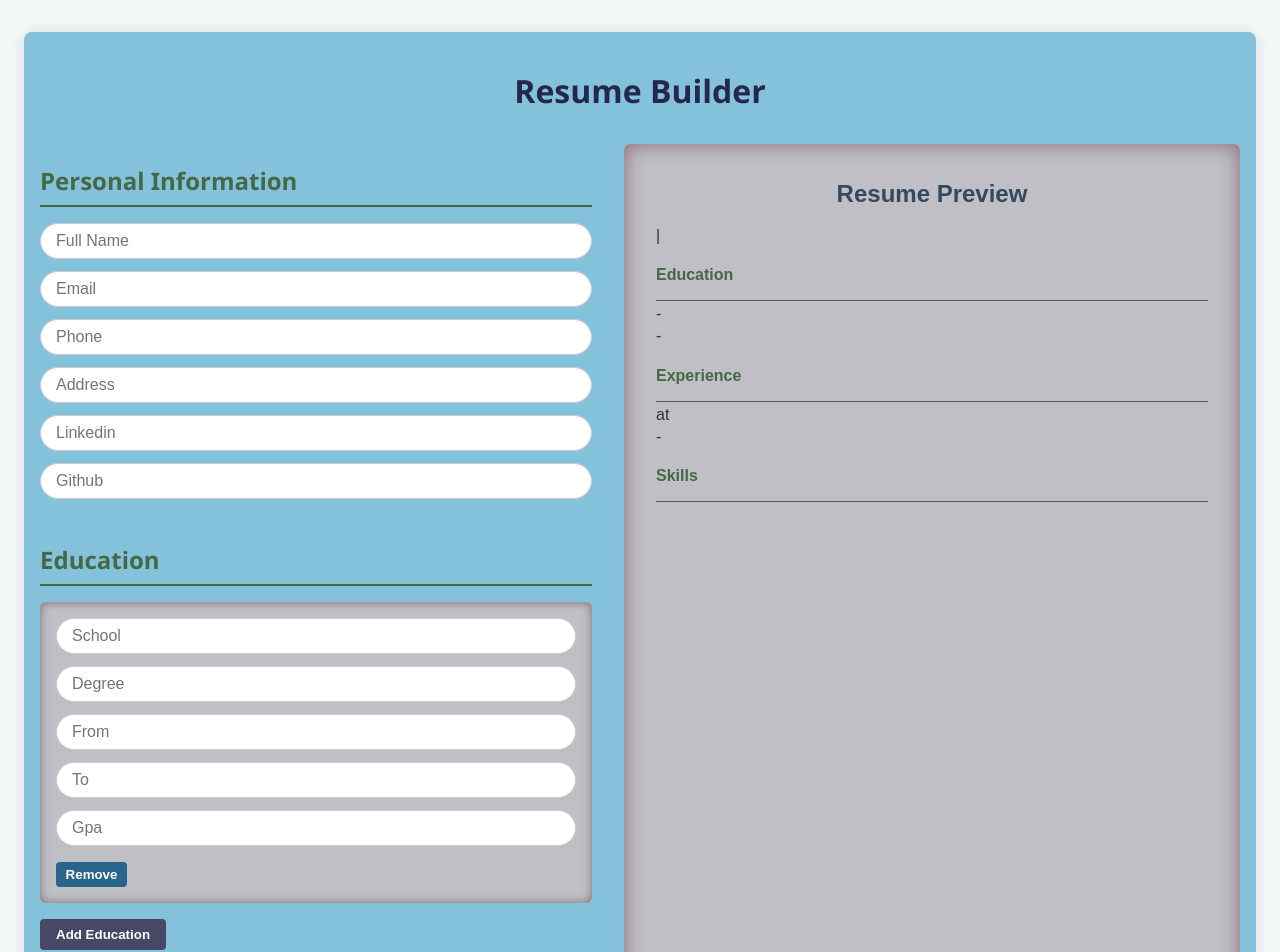
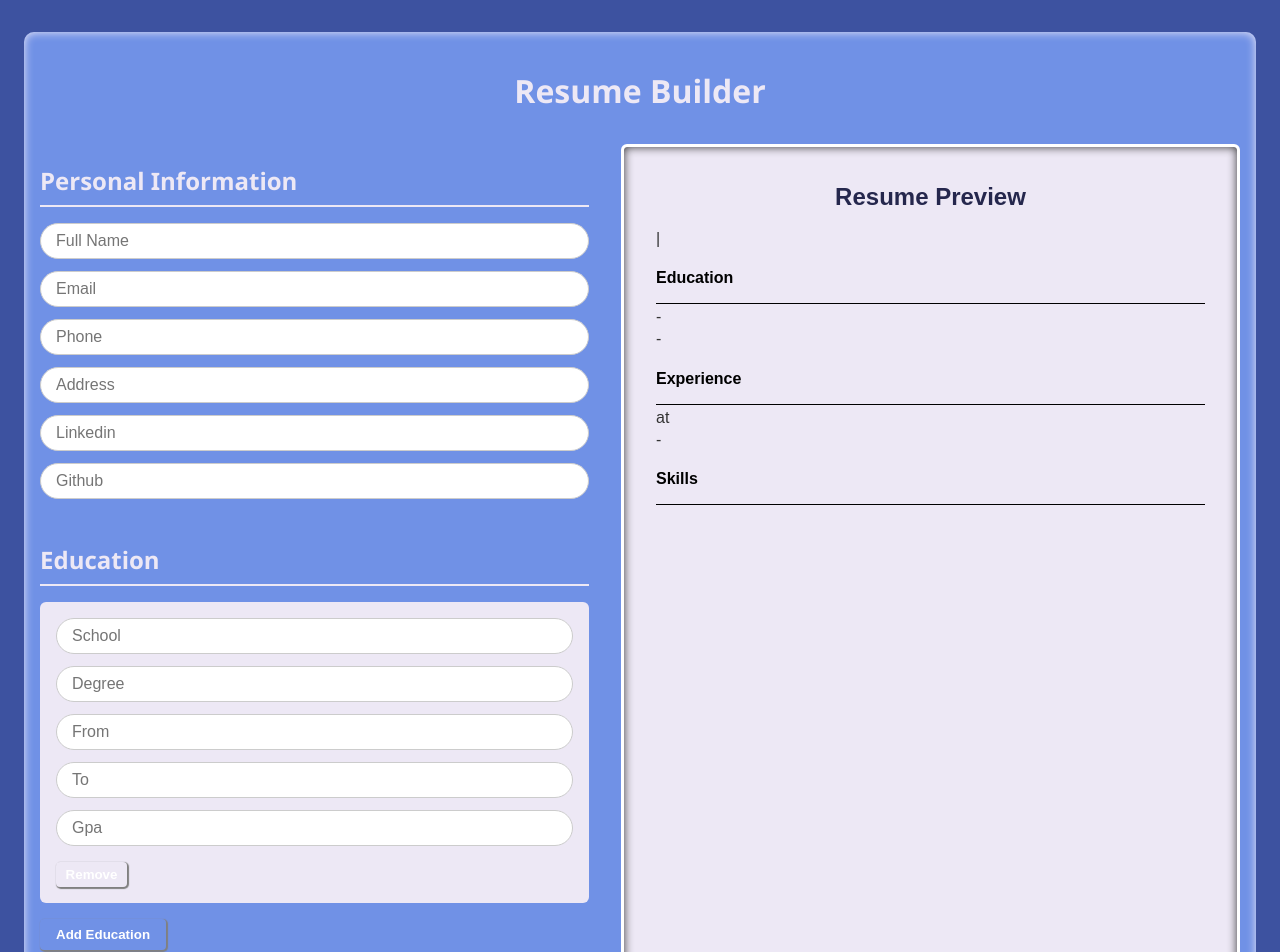
Before and after one commit to khiladi01/Resume-Builder, a React (Create React App) app: page / in a window 1280 px wide. Shown: the top 952 px of the page. Built offline with nearby package versions, Linux system fonts and the light colour scheme.

Commit message:
Modifying Layout Or Text

```diff
--- a/src/App.css
+++ b/src/App.css
@@ -10,14 +10,14 @@ body {
   max-width: 1200px;
   margin: 2rem auto;
   padding: 1rem;
-  background: #84c2dc;
-  box-shadow: 0 0 15px rgba(0,0,0,0.1);
-  border-radius: 8px;
+  background: #7091E6;
+  box-shadow: inset 0 0 10px #EDE8F5;
+  border-radius: 10px;
 }
 
 h1 {
   text-align: center;
-  color: #25274D;
+  color: #EDE8F5;
   margin-bottom: 2rem;
 }
 
@@ -37,10 +37,10 @@ section {
 }
 
 section h2 {
-  border-bottom: 2px solid #466846;
+  border-bottom: 2px solid #EDE8F5;
   padding-bottom: 0.5rem;
   margin-bottom: 1rem;
-  color: #466846;
+  color: #EDE8F5;
 }
 
 input[type="text"],
@@ -68,22 +68,26 @@ textarea:focus {
 }
 
 button.add-btn {
-  background-color: #464866;
+  /* background-color: #464866; */
+  background-color: transparent;
   color: white;
   border: none;
   padding: 0.5rem 1rem;
   border-radius: 4px;
   cursor: pointer;
   font-weight: bold;
+  box-shadow: 1px 1px 1px 1px gray;
   transition: background-color 0.3s ease;
 }
 
 button.add-btn:hover {
-  background-color: #3e4169;
+  /* background-color: #3e4169; */
+  background-color: greenyellow;
 }
 
 button.remove-btn {
-  background-color: #29648A;
+  /* background-color: #29648A; */
+  background-color: transparent;
   color: white;
   border: none;
   padding: 0.3rem 0.6rem;
@@ -91,44 +95,49 @@ button.remove-btn {
   cursor: pointer;
   font-weight: bold;
   margin-top: 0.25rem;
+  box-shadow: 1px 1px 1px 1px gray;
   transition: background-color 0.3s ease;
 }
 
 button.remove-btn:hover {
-  background-color: #1c5377;
+  /* background-color: #1c5377; */
+  background-color: red;
 }
 
 .education-item, .experience-item{
-  background: #bfbfc5;
+  background: #EDE8F5;
   padding: 1rem;
   border-radius: 6px;
-  box-shadow: inset 0 0 10px rgb(133, 105, 110);
+  /* box-shadow: 0 0 10px #fff; */
   margin-bottom: 1rem;
 }
 
 .preview {
-  background: #bfbfc5;
+  background: #EDE8F5;
   padding: 1rem 2rem;
   border-radius: 6px;
-  box-shadow: inset 0 0 20px rgb(133, 105, 110);
+  border: 3px solid #fff;
+  position: relative;
   font-family: Arial, Helvetica, sans-serif;
+  overflow: hidden;
+  box-shadow: inset 0 0 10px;
 }
 
 .preview h2 {
   text-align: center;
-  color: #34495e;
+  color: #25274D;
   margin-bottom: 1rem;
 }
 
 .resume h3 {
   margin-top: 0;
-  color: #25274D;
+  color: black;
 }
 
 .resume h4 {
   margin-bottom: 0.25rem;
-  color: #466846;
-  border-bottom: 1px solid #466846;
+  color: black;
+  border-bottom: 1px solid black;
   padding-bottom: 1rem;
 }
 
--- a/src/App.js
+++ b/src/App.js
@@ -2,6 +2,10 @@ import React, { useState, useRef } from 'react';
 import { Link } from 'react-router-dom';
 import { jsPDF } from 'jspdf';
 import './App.css';
+import './AppAnimation.css';
+import './AppAnimationLeftRight.css';
+import './AppAnimationStar.css';
+import './AppAnimationBlinkRedBlast.css';
 
 function App() {
   const [personal, setPersonal] = useState({
@@ -83,11 +87,11 @@ function App() {
 
   return (
     <div className="container">
-      <h1>Resume Builder</h1>
+      <h1 className="blast-animation">Resume Builder</h1>
       <div className="builder-preview">
         <div className="builder">
           <section>
-            <h2>Personal Information</h2>
+            <h2 className="blast-left-right-animation">Personal Information</h2>
             <input
               type="text"
               name="fullName"
@@ -133,7 +137,7 @@ function App() {
           </section>
 
           <section>
-            <h2>Education</h2>
+            <h2 className="blast-left-right-animation">Education</h2>
             {education.map((edu) => (
               <div key={edu.id} className="education-item">
                 <input
@@ -171,14 +175,21 @@ function App() {
                   value={edu.gpa}
                   onChange={(e) => handleEducationChange(edu.id, e)}
                 />
-                <button className="remove-btn" onClick={() => removeEducation(edu.id)}>Remove</button>
+                <button className="remove-btn" onClick={(e) => {
+                  const btn = e.currentTarget;
+                  btn.classList.add('blink-red-blast-animation');
+                  setTimeout(() => {
+                    btn.classList.remove('blink-red-blast-animation');
+                    removeEducation(edu.id);
+                  }, 2000);
+                }}>Remove</button>
               </div>
             ))}
-            <button className="add-btn" onClick={addEducation}>Add Education</button>
+            <button className="add-btn" onClick={(e) => { addEducation(); e.currentTarget.classList.add('star-shine-animation'); setTimeout(() => { e.currentTarget.classList.remove('star-shine-animation'); }, 5000); }}>Add Education</button>
           </section>
 
           <section>
-            <h2>Experience</h2>
+            <h2 className="blast-left-right-animation">Experience</h2>
             {experience.map((exp) => (
               <div key={exp.id} className="experience-item">
                 <input
@@ -222,14 +233,21 @@ function App() {
                   value={exp.description}
                   onChange={(e) => handleExperienceChange(exp.id, e)}
                 />
-                <button className="remove-btn" onClick={() => removeExperience(exp.id)}>Remove</button>
+                <button className="remove-btn" onClick={(e) => {
+                  const btn = e.currentTarget;
+                  btn.classList.add('blink-red-blast-animation');
+                  setTimeout(() => {
+                    btn.classList.remove('blink-red-blast-animation');
+                    removeExperience(exp.id);
+                  }, 5000);
+                }}>Remove</button>
               </div>
             ))}
-            <button className="add-btn" onClick={addExperience}>Add Experience</button>
+            <button className="add-btn" onClick={(e) => { addExperience(); e.currentTarget.classList.add('star-shine-animation'); setTimeout(() => { e.currentTarget.classList.remove('star-shine-animation'); }, 5000); }}>Add Experience</button>
           </section>
 
           <section>
-            <h2>Skills</h2>
+            <h2 className="blast-left-right-animation">Skills</h2>
             <textarea
               name="skills"
               placeholder="List your skills separated by commas"
--- /dev/null
+++ b/src/AppAnimation.css
@@ -0,0 +1,25 @@
+/* Animation keyframes for blast from top */
+@keyframes blastFromTop {
+  0% {
+    opacity: 0;
+    transform: translateY(-100px) scale(0.8);
+    filter: blur(4px);
+  }
+  50% {
+    opacity: 1;
+    transform: translateY(20px) scale(1.1);
+    filter: blur(0);
+  }
+  70% {
+    transform: translateY(-10px) scale(0.95);
+  }
+  100% {
+    opacity: 1;
+    transform: translateY(0) scale(1);
+    filter: blur(0);
+  }
+}
+
+.blast-animation {
+  animation: blastFromTop 1s ease forwards;
+}
--- /dev/null
+++ b/src/AppAnimationBlinkRedBlast.css
@@ -0,0 +1,33 @@
+/* New animation for blinking red light with cool blast effect */
+@keyframes blinkRed {
+  0%, 100% {
+    background-color: transparent;
+    box-shadow: none;
+  }
+  50% {
+    background-color: red;
+    box-shadow: 0 0 10px 5px red;
+  }
+}
+
+@keyframes coolBlast {
+  0% {
+    transform: scale(1) rotate(0deg);
+    opacity: 1;
+  }
+  50% {
+    transform: scale(1.2) rotate(10deg);
+    opacity: 0.7;
+  }
+  100% {
+    transform: scale(1) rotate(0deg);
+    opacity: 1;
+  }
+}
+
+.blink-red-blast-animation {
+  animation: blinkRed 1s infinite, coolBlast 1s infinite;
+  animation-duration: 1s, 1s;
+  animation-iteration-count: 2, 2;
+  animation-timing-function: ease-in-out, ease-in-out;
+}
--- /dev/null
+++ b/src/AppAnimationLeftRight.css
@@ -0,0 +1,25 @@
+/* Animation keyframes for moving from left to right with blast effect */
+@keyframes blastLeftRight {
+  0% {
+    opacity: 0;
+    transform: translateX(-100px) scale(0.8);
+    filter: blur(4px);
+  }
+  50% {
+    opacity: 1;
+    transform: translateX(20px) scale(1.1);
+    filter: blur(0);
+  }
+  70% {
+    transform: translateX(-10px) scale(0.95);
+  }
+  100% {
+    opacity: 1;
+    transform: translateX(0) scale(1);
+    filter: blur(0);
+  }
+}
+
+.blast-left-right-animation {
+  animation: blastLeftRight 1s ease forwards;
+}
--- /dev/null
+++ b/src/AppAnimationStar.css
@@ -0,0 +1,15 @@
+/* Animation keyframes for star shine */
+@keyframes starShine {
+  0%, 100% {
+    filter: brightness(1);
+    text-shadow: none;
+  }
+  50% {
+    filter: brightness(2);
+    text-shadow: 0 0 10px gold, 0 0 20px gold, 0 0 30px gold;
+  }
+}
+
+.star-shine-animation {
+  animation: starShine 5s ease forwards;
+}
--- a/src/index.css
+++ b/src/index.css
@@ -3,7 +3,7 @@ body {
   margin: 0;
   padding: 0;
   font-family: 'Segoe UI', Tahoma, Geneva, Verdana, sans-serif;
-  background-color: #f4f7f8;
+  background-color: #3D52A0;
   color: #333;
   user-select: none;
 }
```
Also changed, not shown: src/AppAnimationRotate.css (added, +22 -0 lines).
